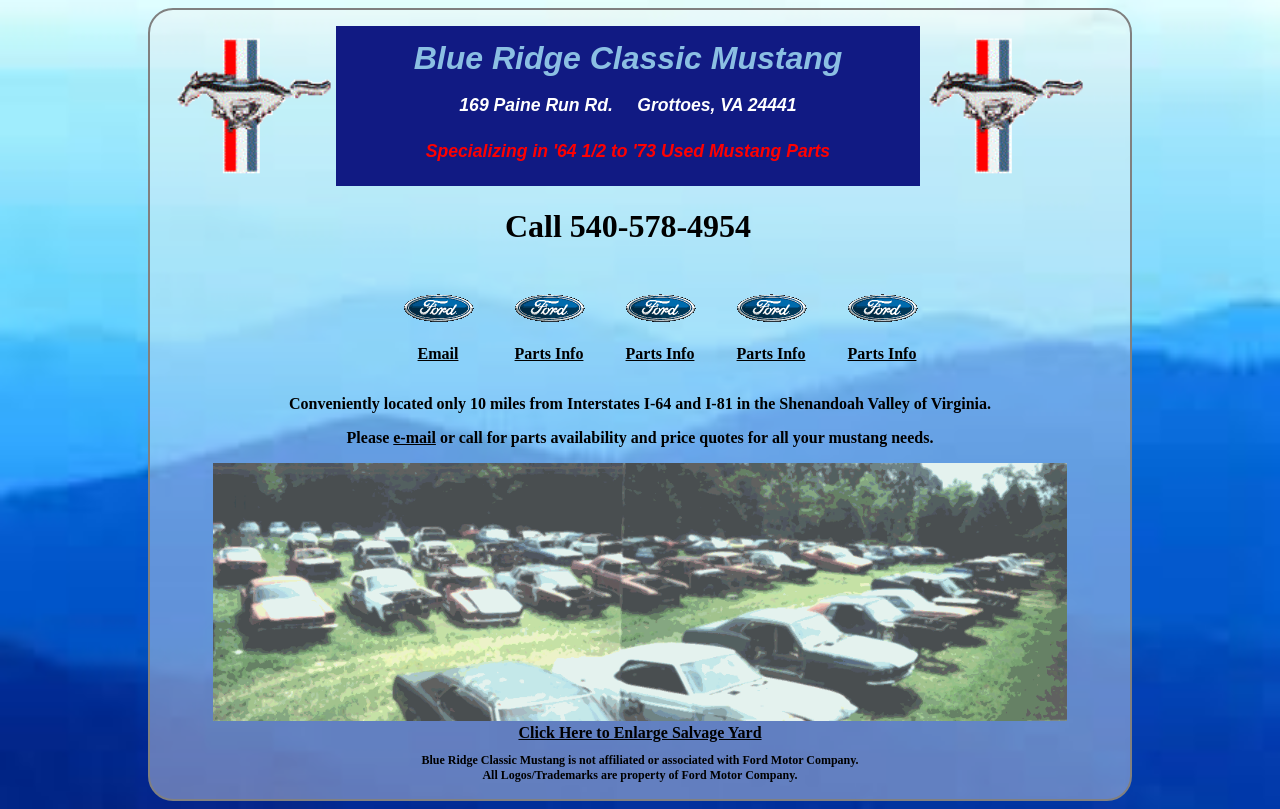
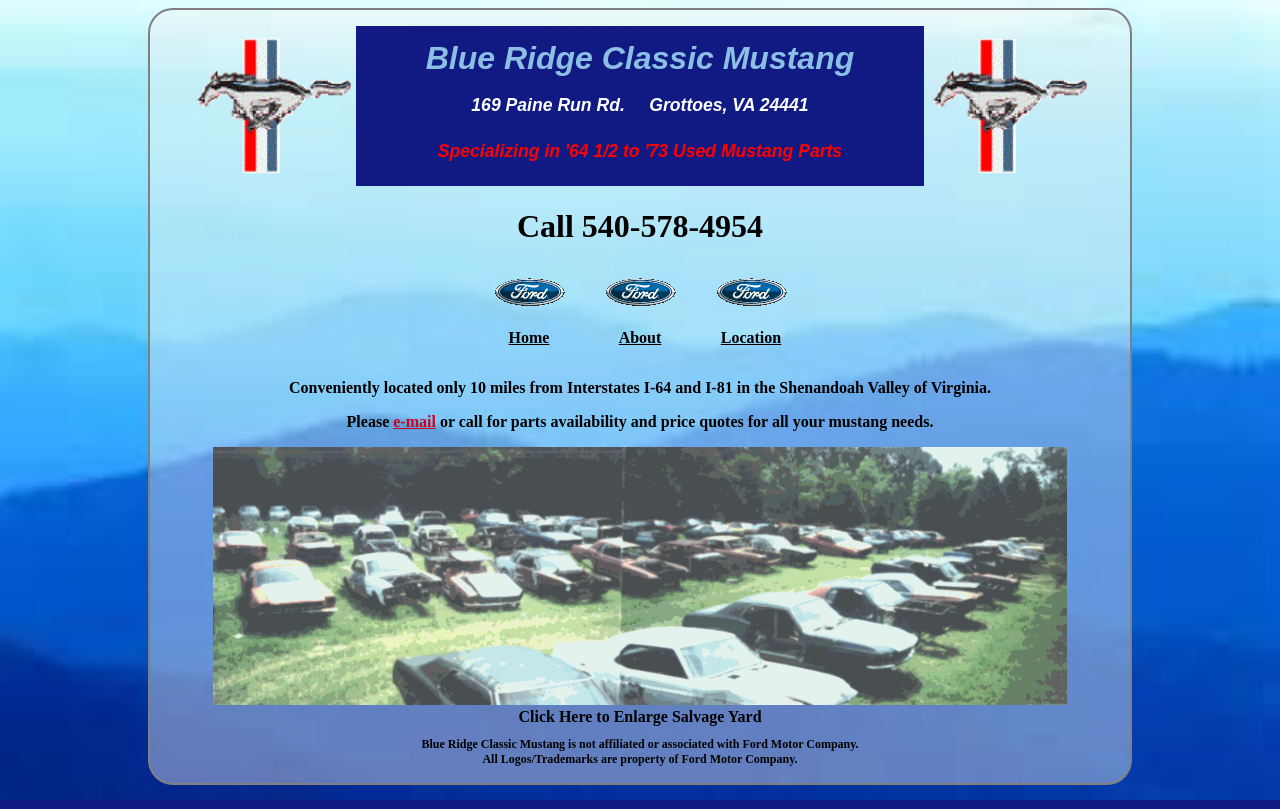
Before and after one commit to JiMinitaur/brcm-website, a PHP site: page /brcm.htm in a window 1280 px wide. Run offline with PHP 8.4, Linux system fonts and the light colour scheme.

Commit message:
dynamic navigation menu
Signed-off-by: James Arlow <james.arlow@gmail.com>

```diff
--- a/brcm.htm
+++ b/brcm.htm
@@ -9,6 +9,30 @@
     <meta name="Description"
     content="Blue Ridge Mustang, located in the Shenandoah Valley of Virginia specializies in used classic mustang parts. Click to go to our webpage" />
     <link rel='stylesheet' type='text/css' href='css/brcm.css' />
+
+	<!--lib-->
+	<script src="http://code.jquery.com/jquery-latest.min.js" type="text/javascript"></script>
+	<!--/lib-->
+
+	<script>
+		/* Tie navigation to nav-section */
+		$(function() {
+			$(".navigation ul li a").click(function(event) {
+
+				event_target = $(event.delegateTarget)
+
+				var id = event_target.parent().data('nav-section');
+				//alert(id);
+				$(".nav-section").each(function(index, element) {
+					element = $(element)
+					if(element.hasClass(id))
+						element.addClass("active")
+					else
+						element.removeClass("active")
+				});
+			});
+		});
+	</script>
 
   </head>
   <body>
@@ -30,44 +54,22 @@
 		<div class='info'>
 			<div class='navigation'>
 				<ul>
-					<li>
-					  <a href='mailto:brcm@rica.net'>
-						<p align="center">
-						  <img border="0" width="75" height="35" src="brcm_files/image007.gif" />
-						</p>
-						<p align="center">Email</p>
+					<li data-nav-section='home'>
+					  <a href='#'>
+						  <img src="brcm_files/image007.gif" />
+						<p>Home</p>
 					  </a>
 					</li>
-					<li>
-					  <a href='brcmparts.htm'>
-						<p align="center">
-						  <img border="0" width="75" height="35" src="brcm_files/image007.gif" />
-						</p>
-						<p align="center">Parts Info</p>
+					<li data-nav-section='about'>
+					  <a href='#'>
+						  <img src="brcm_files/image007.gif" />
+						<p>About</p>
 					  </a>
 					</li>
-					<li>
-					  <a href='brcmparts.htm'>
-						<p align="center">
-						  <img border="0" width="75" height="35" src="brcm_files/image007.gif" />
-						</p>
-						<p align="center">Parts Info</p>
-					  </a>
-					</li>
-					<li>
-					  <a href='brcmparts.htm'>
-						<p align="center">
-						  <img border="0" width="75" height="35" src="brcm_files/image007.gif" />
-						</p>
-						<p align="center">Parts Info</p>
-					  </a>
-					</li>
-					<li>
-					  <a href='brcmparts.htm'>
-						<p align="center">
-						  <img border="0" width="75" height="35" src="brcm_files/image007.gif" />
-						</p>
-						<p align="center">Parts Info</p>
+					<li data-nav-section='location'>
+					  <a href='#'>
+						  <img src="brcm_files/image007.gif" />
+						<p>Location</p>
 					  </a>
 					</li>
 				</ul>
@@ -76,19 +78,15 @@
 			<div class='content'>
 				<div class='target'></div>
 
-				<div class='nav-section blurb'>
+				<div class='nav-section home active'>
 					<p>
 						Conveniently located only 10 miles from Interstates I-64 and I-81 in the Shenandoah Valley of Virginia.
 					</p>
 					<p>
 						Please
-						<a href='mailto:brcm@rica.net' target='_blank'>e-mail</a>
+						<a href='mailto:brcm@rica.net' target='_blank' style='color:#C9061E'>e-mail</a>
 						or call for parts availability and price quotes for all your mustang needs.
 					</p>
-				</div>
-
-				<div class='nav-section salvage-yard'>
-					<a href='brcm_files/image008.gif' target='_blank'>
 						<div >
 							<img src='brcm_files/image008.gif' style='width:90%'/>
 							<p style="line-height: 100%; margin-top: 0; margin-bottom: 0" align="center">
@@ -96,6 +94,21 @@
 							</p>
 						</div>
 					</a>
+				</div>
+
+				<div class='nav-section about' >
+					<p>
+					 As owner and operator of Blue Ridge Classic Mustang for over 20 years I would like to thank all my previous customers and look forward to being of assistance to future customers looking for quality original (OEM) Ford Mustang parts for your restoration project or daily driver.
+					</p>
+					<p>
+					 My interest with the Pony car started right out of high school in 1974 with the first Mustang I ever owned---a Grabber Blue 1970 BOSS 302.
+					</p>
+					<p>
+					 Never did I think this car would set my future in the way it did... Since then, I have always owned and driven a classic Mustang, and I am grateful to have found a business opportunity that involves my passion with the Great American Pony car.
+					</p>
+					<p>
+					 - James Van Buren Jr.
+					</p>
 				</div>
 			</div><!--.main-content-->
 
--- a/css/brcm.css
+++ b/css/brcm.css
@@ -25,15 +25,12 @@ div.wrapper {
 	border-radius: 25px;
 }
 
-.content {
-
-}
-
+.content {}
 
 .header {
 	min-width:0em;
+	max-width:100%;
 	line-height: 0em;
-	margin-left:-1.5em;
 }
 
 .header .upper {
@@ -101,7 +98,24 @@ table {
 	padding-bottom: 1em;
 }
 
+.navigation ul {
+	padding:0em;
+}
+
 .navigation ul li {
 	display:inline-block;
 	padding:0em 1em;
 }
+
+.content .nav-section {
+	display:none;
+}
+
+.content .nav-section.active {
+	display:block;
+}
+
+.about {
+	text-align:center;
+	padding:1em;
+}
```
